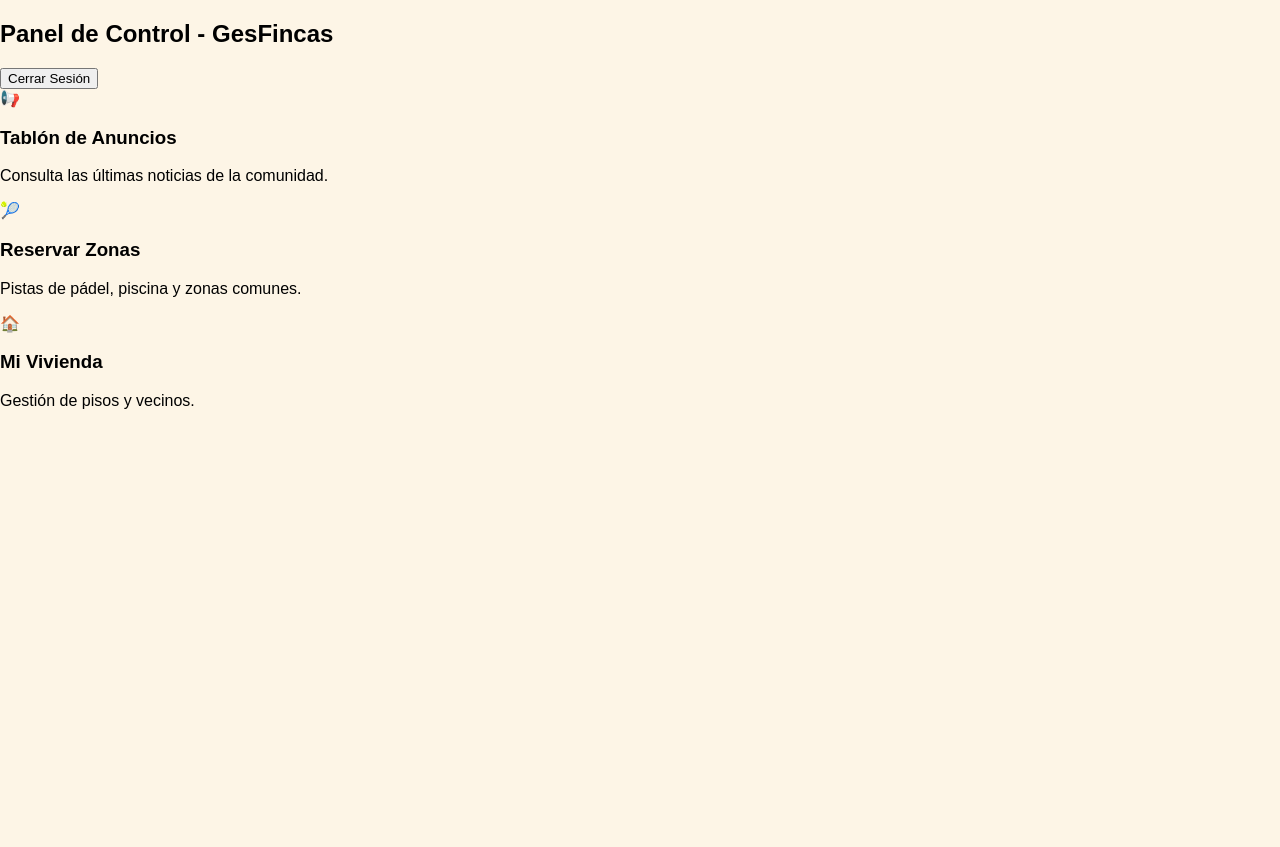
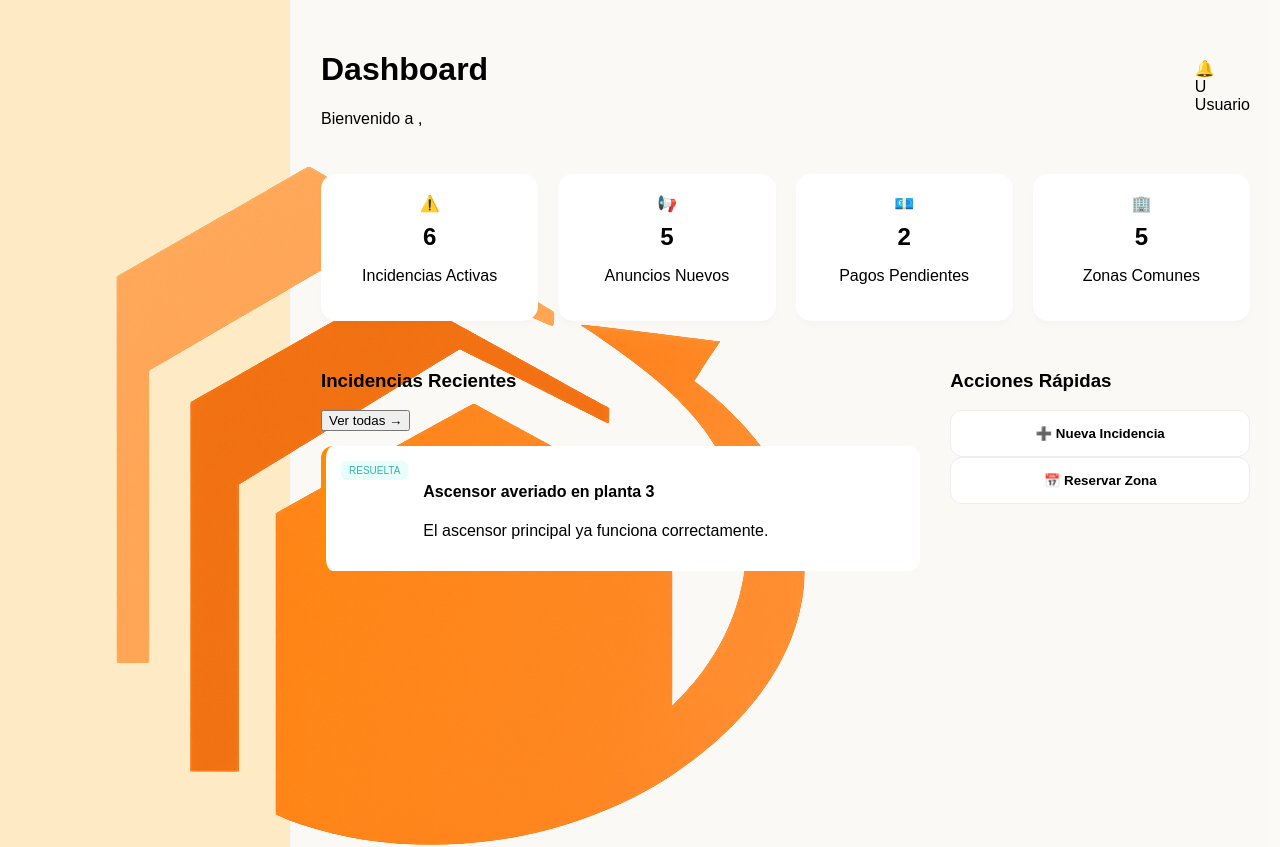
Before and after one commit to a28305/GesFincas_Front, a Vue app: page /dashboard in a window 1280 px wide. Shown: the top 847 px of the page. Before the commit the page ends 800 px from the top, so only its background shows below. Built offline with nearby package versions, Linux system fonts and the light colour scheme; no server answers; the HTML template or start-up script is replaced by a standard one.

Commit message:
Creacion del dashborad o pa.principal pero basica sin terminar

```diff
--- a/src/views/Dashboard.vue
+++ b/src/views/Dashboard.vue
@@ -1,38 +1,206 @@
-<script setup lang="ts" >
-import { useRouter } from 'vue-router';
+<script setup lang="ts">
+import { ref, onMounted } from 'vue';
+import axios from 'axios';
 
-const router = useRouter();
+// Datos dinámicos desde tu API
+const vivienda = ref({ nombre: '', bloque: '', puerta: '' });
+const userName = ref(localStorage.getItem('userName') || 'Usuario');
 
-const logout = () => {
-  localStorage.removeItem('token'); // Borramos el token de seguridad
-  router.push('/'); // Volvemos al Login
-};
+onMounted(async () => {
+  try {
+    const userId = localStorage.getItem('userId');
+    const token = localStorage.getItem('token');
+
+    // Obtenemos los detalles guardados (Edificio + Puerta)
+    const res = await axios.get(`https://localhost:7152/api/pisos/mi-vivienda/${userId}`, {
+      headers: { Authorization: `Bearer ${token}` }
+    });
+    vivienda.value = res.data;
+  } catch (error) {
+    console.error("Error cargando dashboard:", error);
+  }
+});
 </script>
+
 <template>
-  <div class="dashboard">
-    <header class="top-bar">
-      <h2>Panel de Control - GesFincas</h2>
-      <button @click="logout" class="btn-logout">Cerrar Sesión</button>
-    </header>
+  <div class="dashboard-container">
+    <aside class="sidebar">
+      <div class="logo">
+        <img src="../assets/logo_gesfincas.png" alt="GesFincas" />
+      </div>
+      <nav class="menu">
+        <a href="#" class="active"><span>📊</span> Dashboard</a>
+        <a href="#"><span>⚠️</span> Incidencias</a>
+        <a href="#"><span>📢</span> Tablón</a>
+        <a href="#"><span>🏢</span> Zonas Comunes</a>
+        <a href="#"><span>💶</span> Pagos</a>
+      </nav>
+    </aside>
 
-    <main class="menu-grid">
-      <div class="menu-card">
-        <div class="icon">📢</div>
-        <h3>Tablón de Anuncios</h3>
-        <p>Consulta las últimas noticias de la comunidad.</p>
-      </div>
+    <main class="main-content">
+      <header class="header">
+        <div class="welcome">
+          <h1>Dashboard</h1>
+          <p>Bienvenido a <strong>{{ vivienda.nombre }}</strong>, {{ vivienda.bloque }} {{ vivienda.puerta }}</p>
+        </div>
+        <div class="user-info">
+          <span>🔔</span>
+          <div class="avatar">{{ userName.charAt(0) }}</div>
+          <span class="desktop-only">{{ userName }}</span>
+        </div>
+      </header>
 
-      <div class="menu-card">
-        <div class="icon">🎾</div>
-        <h3>Reservar Zonas</h3>
-        <p>Pistas de pádel, piscina y zonas comunes.</p>
-      </div>
+      <section class="summary-grid">
+        <div class="stat-card">
+          <span class="icon red">⚠️</span>
+          <h3>6</h3>
+          <p>Incidencias Activas</p>
+        </div>
+        <div class="stat-card">
+          <span class="icon blue">📢</span>
+          <h3>5</h3>
+          <p>Anuncios Nuevos</p>
+        </div>
+        <div class="stat-card">
+          <span class="icon gold">💶</span>
+          <h3>2</h3>
+          <p>Pagos Pendientes</p>
+        </div>
+        <div class="stat-card">
+          <span class="icon green">🏢</span>
+          <h3>5</h3>
+          <p>Zonas Comunes</p>
+        </div>
+      </section>
 
-      <div class="menu-card">
-        <div class="icon">🏠</div>
-        <h3>Mi Vivienda</h3>
-        <p>Gestión de pisos y vecinos.</p>
+      <div class="lists-container">
+        <div class="list-box">
+          <div class="list-header">
+            <h3>Incidencias Recientes</h3>
+            <button class="link-btn">Ver todas →</button>
+          </div>
+          <div class="item-card">
+            <div class="status resuelta">RESUELTA</div>
+            <div class="details">
+              <h4>Ascensor averiado en planta 3</h4>
+              <p>El ascensor principal ya funciona correctamente.</p>
+            </div>
+          </div>
+        </div>
+
+        <div class="list-box quick-actions">
+          <h3>Acciones Rápidas</h3>
+          <div class="actions-grid">
+            <button class="action-btn"><span>➕</span> Nueva Incidencia</button>
+            <button class="action-btn"><span>📅</span> Reservar Zona</button>
+          </div>
+        </div>
       </div>
     </main>
   </div>
 </template>
+<style scoped>
+.dashboard-container {
+  display: flex;
+  min-height: 100vh;
+
+  background-color: #fbfaf8e7;
+}
+
+/* SIDEBAR RESPONSIVE */
+.sidebar {
+  width: 250px;
+  background: #FEEBC6;
+  padding: 20px;
+  border-right: 1px solid #f7f6f4;
+}
+
+@media (max-width: 768px) {
+  .sidebar { width: 70px; padding: 10px; }
+  .sidebar span, .sidebar .logo img { display: none; } /* Ocultar texto en móvil */
+}
+
+/* MAIN CONTENT */
+.main-content {
+  flex: 1;
+  padding: 30px;
+  overflow-y: auto;
+}
+
+.header {
+  display: flex;
+  justify-content: space-between;
+  align-items: center;
+  margin-bottom: 30px;
+}
+
+/* GRID DE CARDS */
+.summary-grid {
+  display: grid;
+  grid-template-columns: repeat(auto-fit, minmax(200px, 1fr));
+  gap: 20px;
+  margin-bottom: 30px;
+}
+
+.stat-card {
+  background: white;
+  padding: 20px;
+  border-radius: 15px;
+  text-align: center;
+  box-shadow: 0 4px 6px rgba(0,0,0,0.02);
+}
+
+.stat-card h3 { font-size: 24px; margin: 10px 0; }
+
+/* ICONOS DE COLORES */
+.icon.red { color: #ff4d4d; }
+.icon.blue { color: #4d94ff; }
+.icon.gold { color: #ffcc00; }
+.icon.green { color: #2ecc71; }
+
+/* LISTAS Y ACCIONES */
+.lists-container {
+  display: grid;
+  grid-template-columns: 2fr 1fr;
+  gap: 30px;
+}
+
+@media (max-width: 1024px) {
+  .lists-container { grid-template-columns: 1fr; } /* Apilar en tablets/móvil */
+}
+
+.item-card {
+  display: flex;
+  gap: 15px;
+  background: white;
+  padding: 15px;
+  border-radius: 12px;
+  margin-top: 15px;
+  border-left: 5px solid #ff8c00; /* Naranja corporativo */
+}
+
+.status.resuelta {
+  background: #e6fffa;
+  color: #38b2ac;
+  padding: 4px 8px;
+  border-radius: 6px;
+  font-size: 10px;
+  height: fit-content;
+}
+
+.action-btn {
+  width: 100%;
+  padding: 15px;
+  border-radius: 12px;
+  border: 1px solid #eee;
+  background: white;
+  cursor: pointer;
+  transition: 0.3s;
+  font-weight: bold;
+}
+
+.action-btn:hover {
+  background: #fff5e6;
+  border-color: #ff8c00;
+}
+</style>
```
